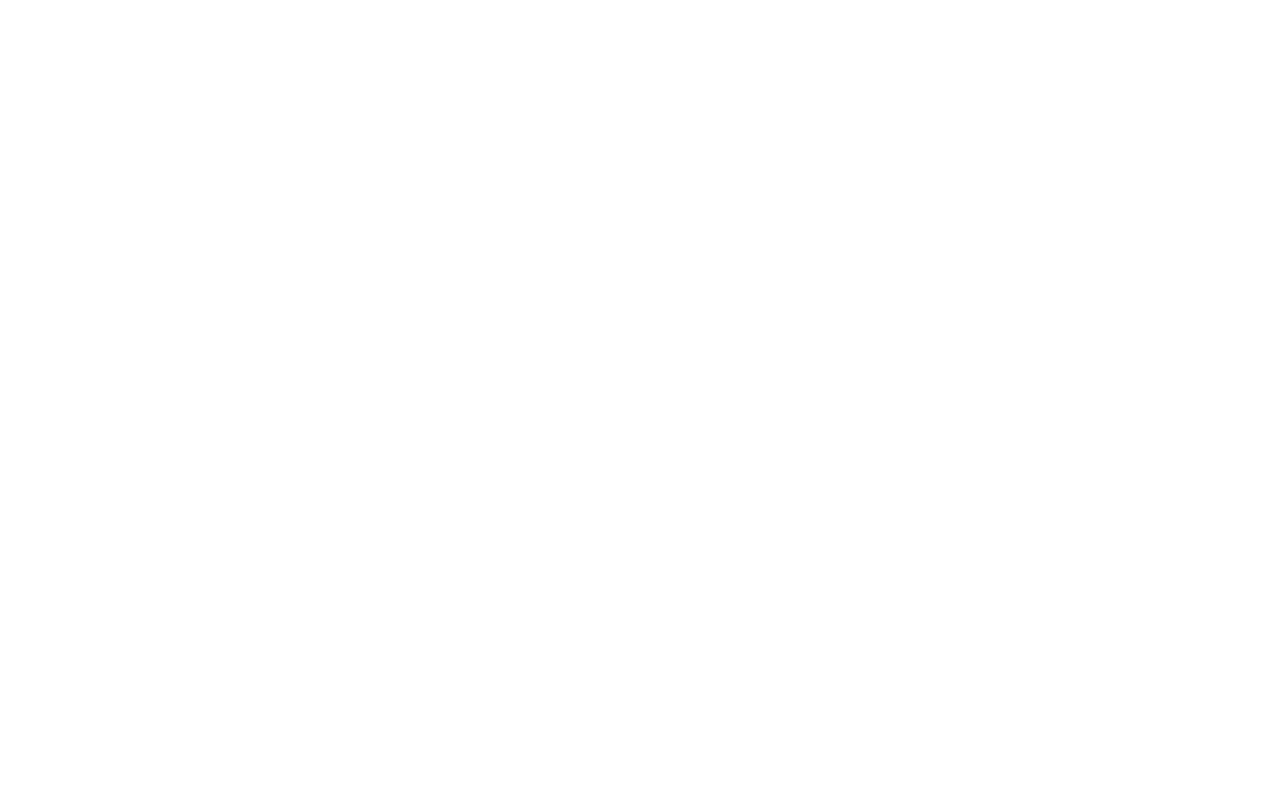
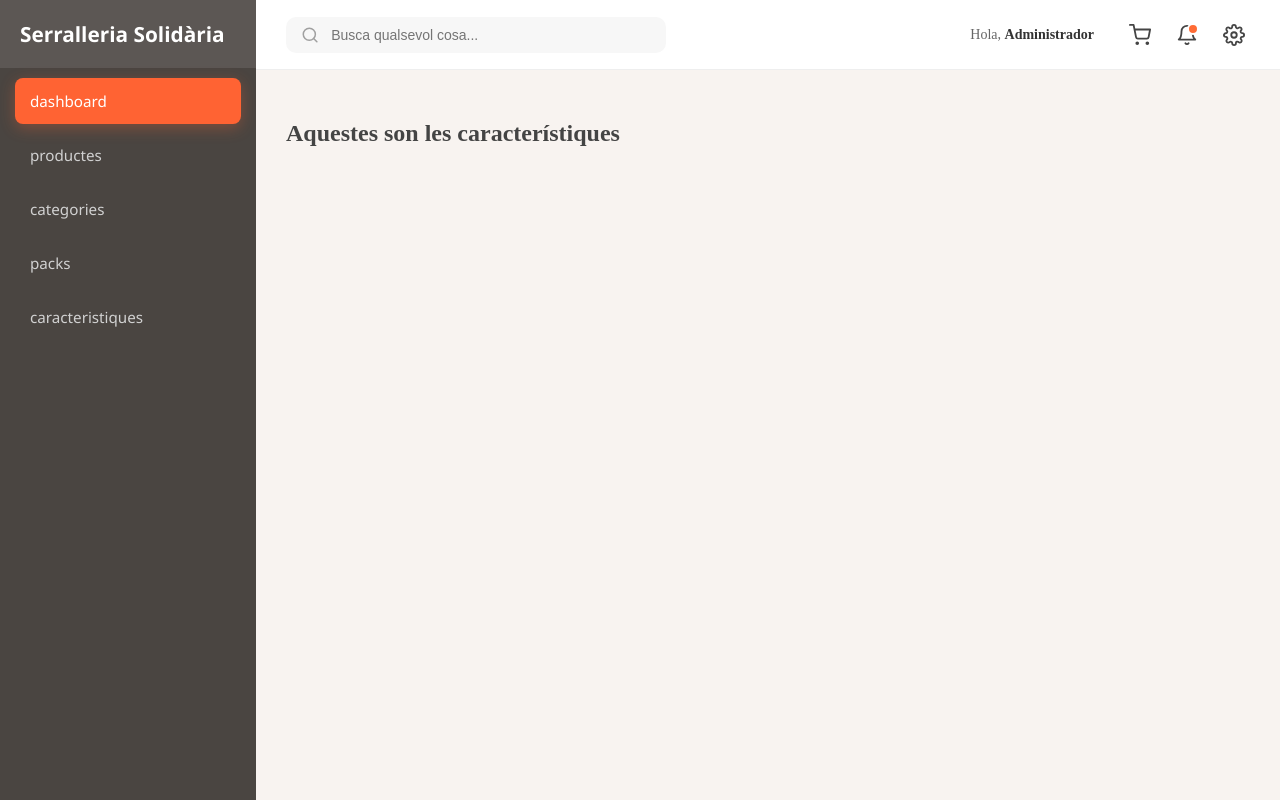
Before and after one commit to Anderson-Jimenez/serralleria_solidaria, a React app in the folder frontend/: page /admin/characteristics in a window 1280 px wide. Before the commit this address had no page. Built offline with nearby package versions, Linux system fonts and the light colour scheme; the HTML template or start-up script is replaced by a standard one.

Commit message:
rutes fetes al sidebar

```diff
--- a/frontend/package.json
+++ b/frontend/package.json
@@ -13,7 +13,7 @@
     "expo": "^54.0.33",
     "react": "^19.2.0",
     "react-dom": "^19.2.0",
-    "react-router-dom": "^7.13.0"
+    "react-router-dom": "^7.13.1"
   },
   "devDependencies": {
     "@eslint/js": "^9.39.1",
--- a/frontend/src/App.jsx
+++ b/frontend/src/App.jsx
@@ -5,6 +5,11 @@
 
 import Home from "./pages/store/home";
 import Dashboard from "./pages/admin/dashboard";
+import Categories from "./pages/admin/categories";
+import Products from "./pages/admin/products";
+import Packs from "./pages/admin/packs";
+import Characteristics from "./pages/admin/characteristics";
+//import Users from "./pages/admin/users";
 
 function App() {
   return (
@@ -18,6 +23,10 @@
       {/* PANEL ADMIN */}
       <Route path="/admin" element={<AdminLayout />}>
         <Route index element={<Dashboard />} />
+        <Route path="categories" element={<Categories />} />
+        <Route path="products" element={<Products />} />
+        <Route path="packs" element={<Packs />} />
+        <Route path="characteristics" element={<Characteristics />} />
       </Route>
 
     </Routes>
--- a/frontend/src/components/sidebar.jsx
+++ b/frontend/src/components/sidebar.jsx
@@ -1,6 +1,6 @@
 import React from 'react';
 import '../styles/sidebar.css';
-
+import { Link } from "react-router-dom";
 const Sidebar = () => {
   return (
     <aside className="sidebar">
@@ -10,22 +10,19 @@
       <nav className="sidebar-nav">
         <ul>
           <li className="active">
-            <a href="#dashboard"><span className="text">dashboard</span></a>
+            <Link to="/admin"><span className="text">dashboard</span></Link>
           </li>
           <li>
-            <a href="#productes"><span className="text">productes</span></a>
+            <Link to="/admin/products"><span className="text">productes</span></Link>
           </li>
           <li>
-            <a href="#categories"><span className="text">categories</span></a>
+            <Link to="/admin/categories"><span className="text">categories</span></Link>
           </li>
           <li>
-            <a href="#packs"><span className="text">packs</span></a>
+            <Link to="/admin/packs"><span className="text">packs</span></Link>
           </li>
           <li>
-            <a href="#caracteristiques"><span className="text">caracteristiques</span></a>
-          </li>
-          <li>
-            <a href="#usuaris"><span className="text">usuaris</span></a>
+            <Link to="/admin/characteristics"><span className="text">caracteristiques</span></Link>
           </li>
         </ul>
       </nav>
--- a/frontend/src/pages/admin/categories.jsx
+++ b/frontend/src/pages/admin/categories.jsx
@@ -0,0 +1,9 @@
+function Categories() {
+  return (
+    <div className="dashboard-content">
+      <h2 style={{ color: "#444", fontSize: "24px" }}>Aquestes son les categories</h2>
+
+    </div>
+  );
+}
+export default Categories;
--- a/frontend/src/pages/admin/characteristics.jsx
+++ b/frontend/src/pages/admin/characteristics.jsx
@@ -0,0 +1,9 @@
+function Characteristics() {
+  return (
+    <div className="dashboard-content">
+      <h2 style={{ color: "#444", fontSize: "24px" }}>Aquestes son les característiques</h2>
+
+    </div>
+  );
+}
+export default Characteristics;
--- a/frontend/src/pages/admin/packs.jsx
+++ b/frontend/src/pages/admin/packs.jsx
@@ -0,0 +1,9 @@
+function Packs() {
+  return (
+    <div className="dashboard-content">
+      <h2 style={{ color: "#444", fontSize: "24px" }}>Aquestes son les packs</h2>
+
+    </div>
+  );
+}
+export default Packs;
--- a/frontend/src/pages/admin/products.jsx
+++ b/frontend/src/pages/admin/products.jsx
@@ -0,0 +1,9 @@
+function Products() {
+  return (
+    <div className="dashboard-content">
+      <h2 style={{ color: "#444", fontSize: "24px" }}>Aquestes son les productes</h2>
+
+    </div>
+  );
+}
+export default Products;
```
Also changed, not shown: 1 other file (tests, documents, lock files or other folders).
